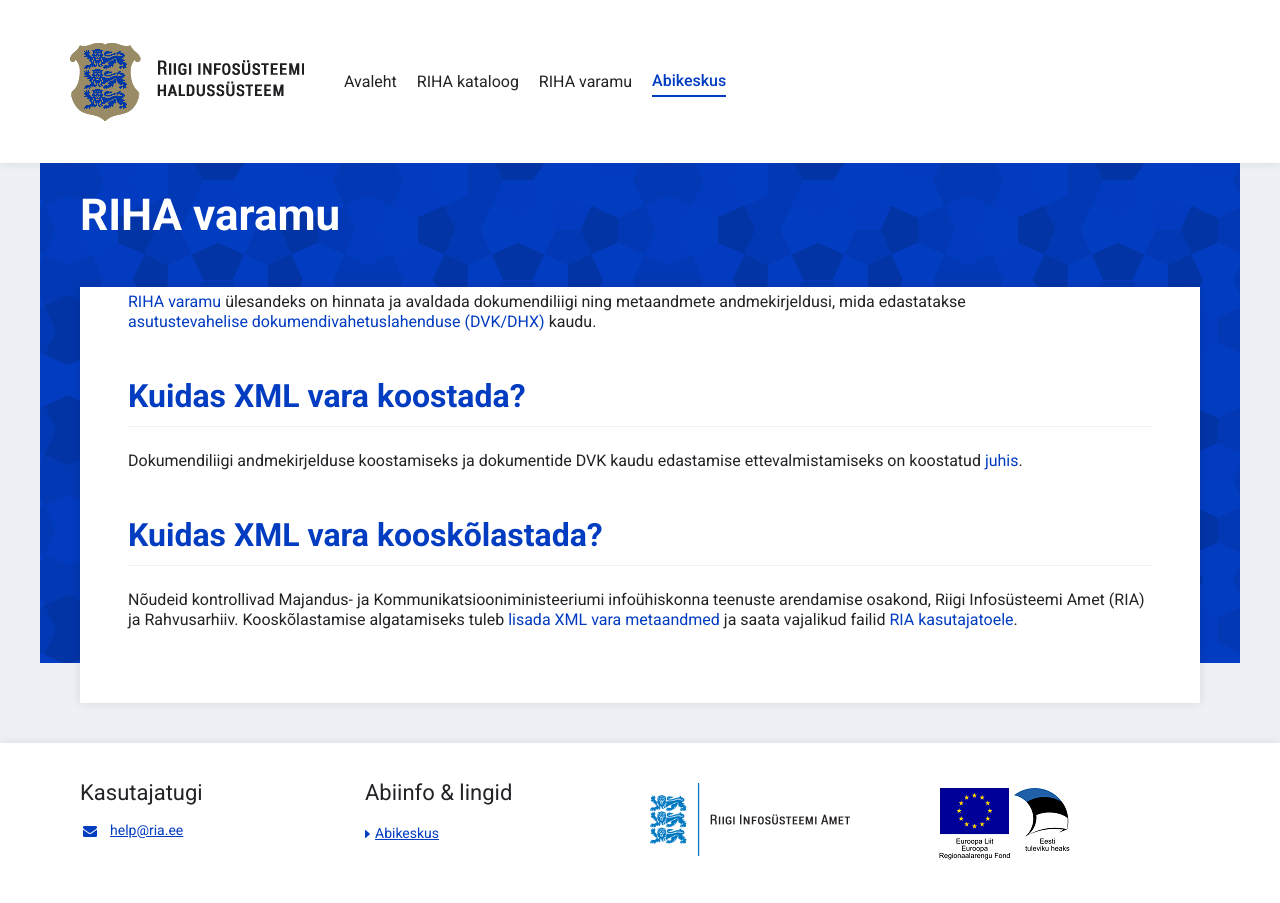
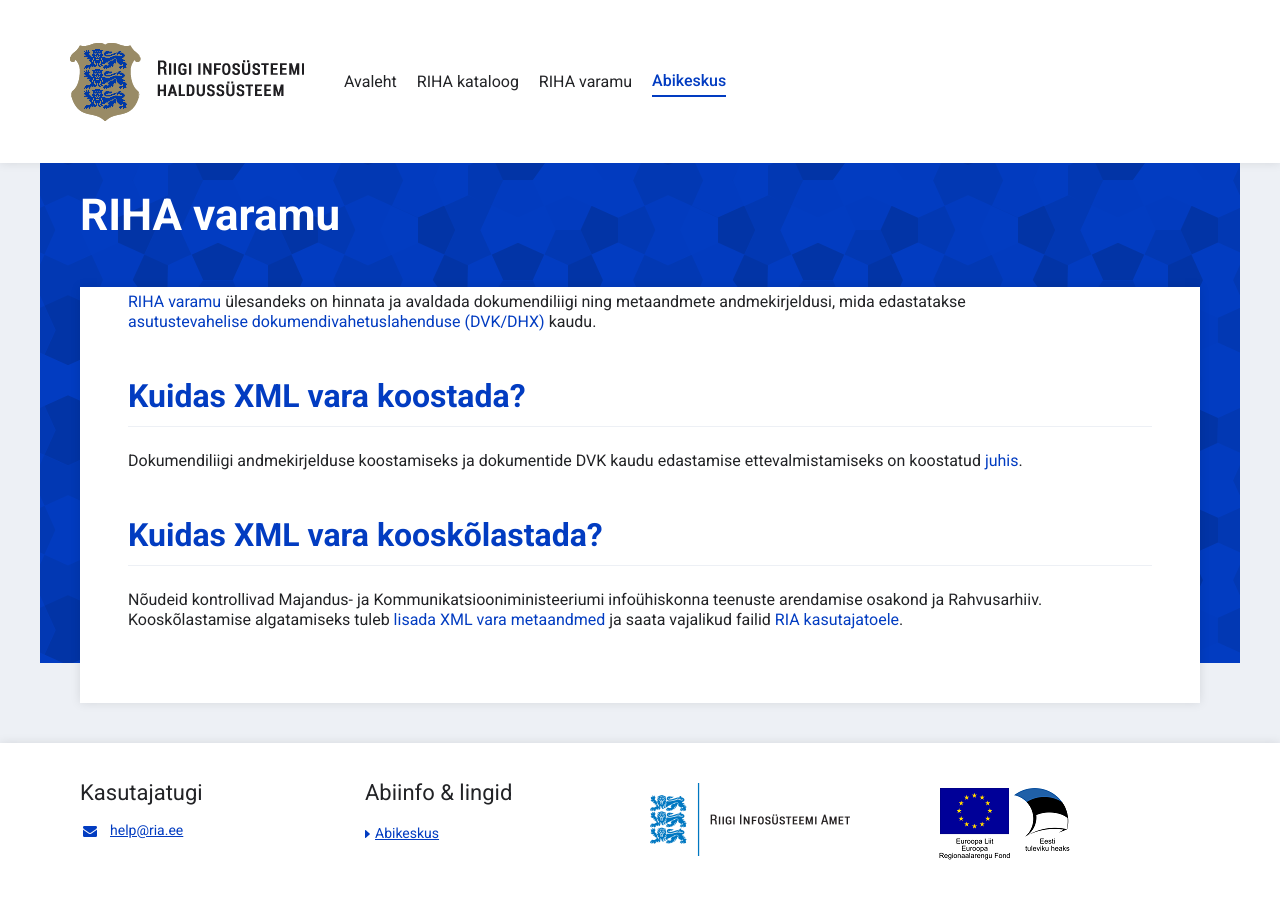
Before and after one commit to e-gov/RIHA-Help, a Jekyll site: the page built from docs/varamu.md, in a window 1280 px wide. Built offline with Jekyll 4.4.1, drawn with Linux system fonts in a browser that asks for light colours.

Commit message:
Update varamu.md

```diff
--- a/docs/varamu.md
+++ b/docs/varamu.md
@@ -8,4 +8,4 @@ title: RIHA varamu
 Dokumendiliigi andmekirjelduse koostamiseks ja dokumentide DVK kaudu edastamise ettevalmistamiseks on koostatud [juhis](https://www.mkm.ee/sites/default/files/juhis_dokumendiliigi_xml_andmekirjelduse_koostamiseks.pdf).
 
 ## Kuidas XML vara kooskõlastada?
-Nõudeid kontrollivad Majandus- ja Kommunikatsiooniministeeriumi infoühiskonna teenuste arendamise osakond, Riigi Infosüsteemi Amet (RIA) ja Rahvusarhiiv. Kooskõlastamise algatamiseks tuleb [lisada XML vara metaandmed](https://varamu.riha.ee/add.html) ja saata vajalikud failid [RIA kasutajatoele](mailto:help@ria.ee).
+Nõudeid kontrollivad Majandus- ja Kommunikatsiooniministeeriumi infoühiskonna teenuste arendamise osakond ja Rahvusarhiiv. Kooskõlastamise algatamiseks tuleb [lisada XML vara metaandmed](https://varamu.riha.ee/add.html) ja saata vajalikud failid [RIA kasutajatoele](mailto:help@ria.ee).
```
